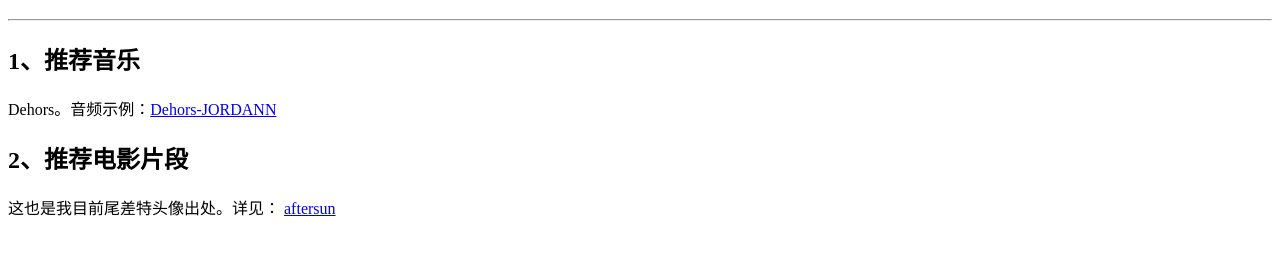
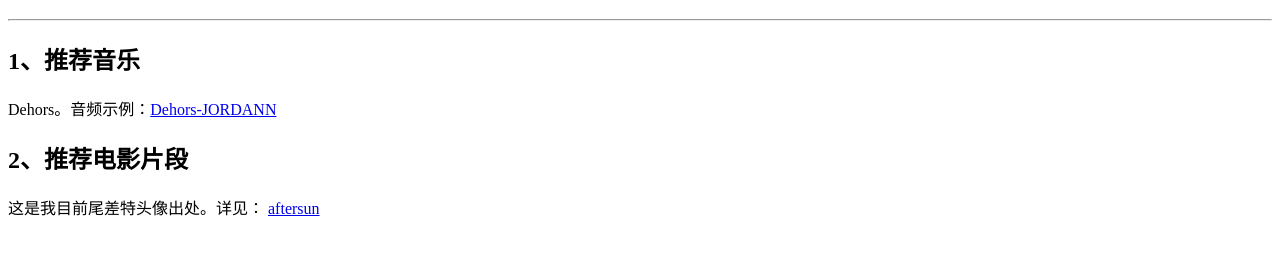
Before and after one commit to thisisPersonalComputer/PC-repository, a plain HTML site: page index.html in a window 1280 px wide. Shown: the part 70-324 px from the top of the page. Drawn offline with Linux system fonts and the light colour scheme.

Commit message:
Add files via upload

```diff
--- a/index.html
+++ b/index.html
@@ -11,6 +11,6 @@
     <h2>1、推荐音乐</h2>
     <p>Dehors。音频示例：<a href="./one.html" target="_blank">Dehors-JORDANN</a></p>
     <h2>2、推荐电影片段</h2>
-    <p>这也是我目前尾差特头像出处。详见： <a href="./two.html" target="_blank">aftersun</a></p>
+    <p>这是我目前尾差特头像出处。详见： <a href="./two.html" target="_blank">aftersun</a></p>
 </body>
 </html>
```
Also changed, not shown: one.html (line endings or trailing spaces), two.html (line endings or trailing spaces).
